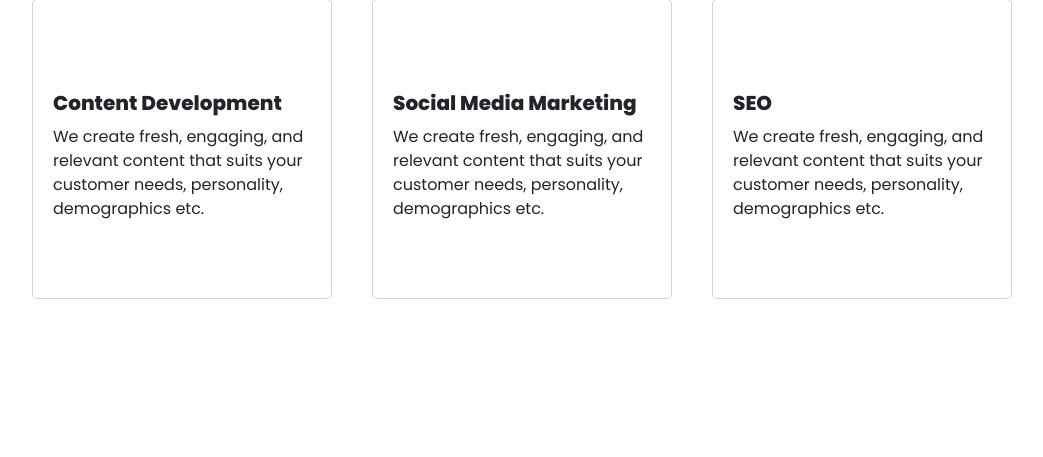
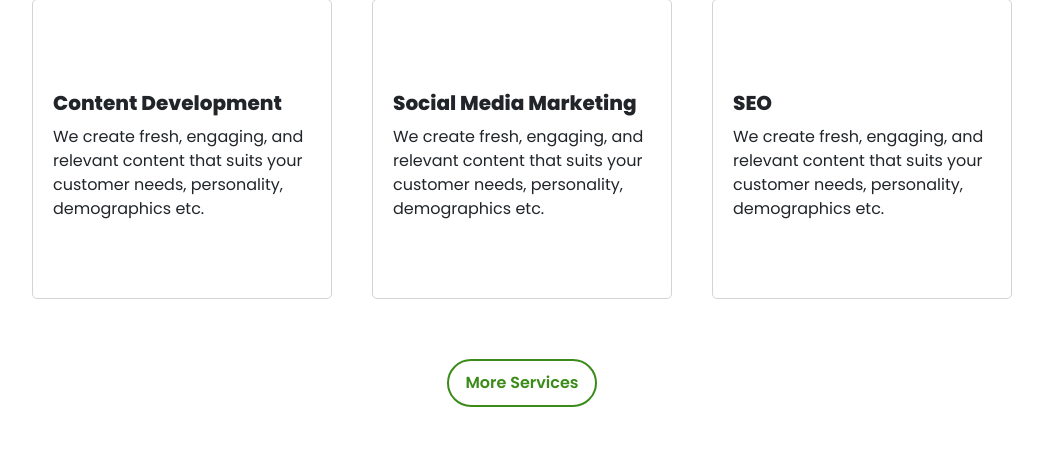
Before and after one commit to sidmrlazy/onlyn, a PHP site: page / in a window 1280 px wide. Shown: the part 1388-1845 px from the top of the page, without its empty margins (118-1161 px from the left). Before the commit the page ends 1687 px from the top, so only its background shows below. Run offline with PHP 8.4, Linux system fonts and the light colour scheme; some libraries are stand-ins or nearby versions.

Commit message:
Updated Button

```diff
--- a/assets/style.css
+++ b/assets/style.css
@@ -218,3 +218,31 @@
   color: #fff !important;
   transition: ease-in-out 0.2s;
 }
+.custom-section-btn {
+  width: 100%;
+  height: auto;
+  display: flex;
+  justify-content: center;
+  align-items: center;
+  margin-bottom: 50px;
+}
+.custom-btn {
+  width: 150px;
+  border: 2px solid #3b8b18;
+  border-radius: 100px;
+  padding: 10px;
+  background-color: #fff;
+  font-family: "Poppins", sans-serif;
+  color: #3b8b18;
+  font-weight: 600;
+}
+.custom-btn:hover {
+  border: 2px solid #fff;
+  border-radius: 100px;
+  padding: 10px;
+  background-color: #3b8b18;
+  font-family: "Poppins", sans-serif;
+  color: #fff;
+  font-weight: 600;
+  transition: ease-in-out 0.2s;
+}
--- a/components/main/marketing-services.php
+++ b/components/main/marketing-services.php
@@ -29,3 +29,9 @@
             etc.</p>
     </div>
 </div>
+
+<div class="custom-section-btn">
+    <button type="button" class="custom-btn">
+        More Services
+    </button>
+</div>
```
